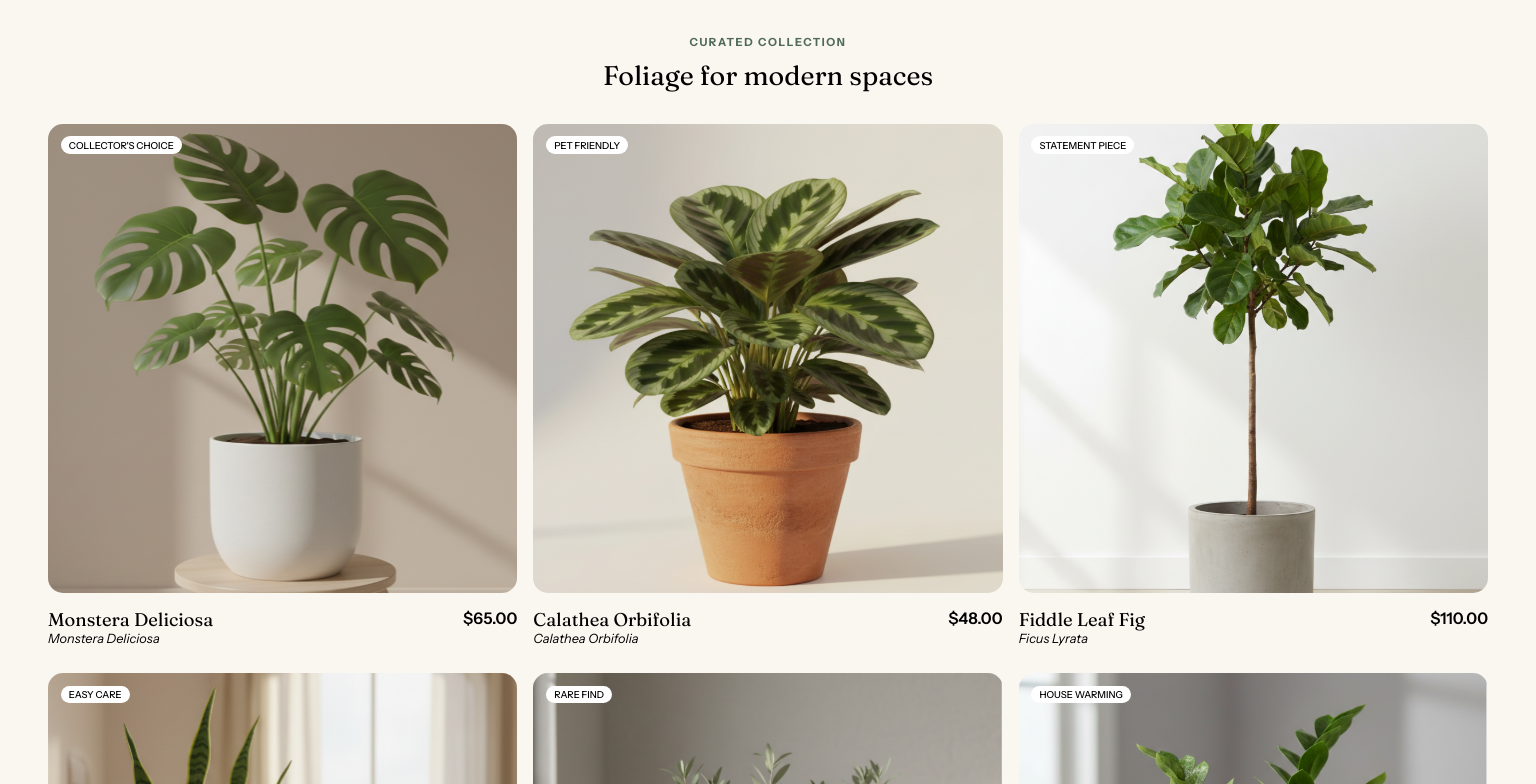
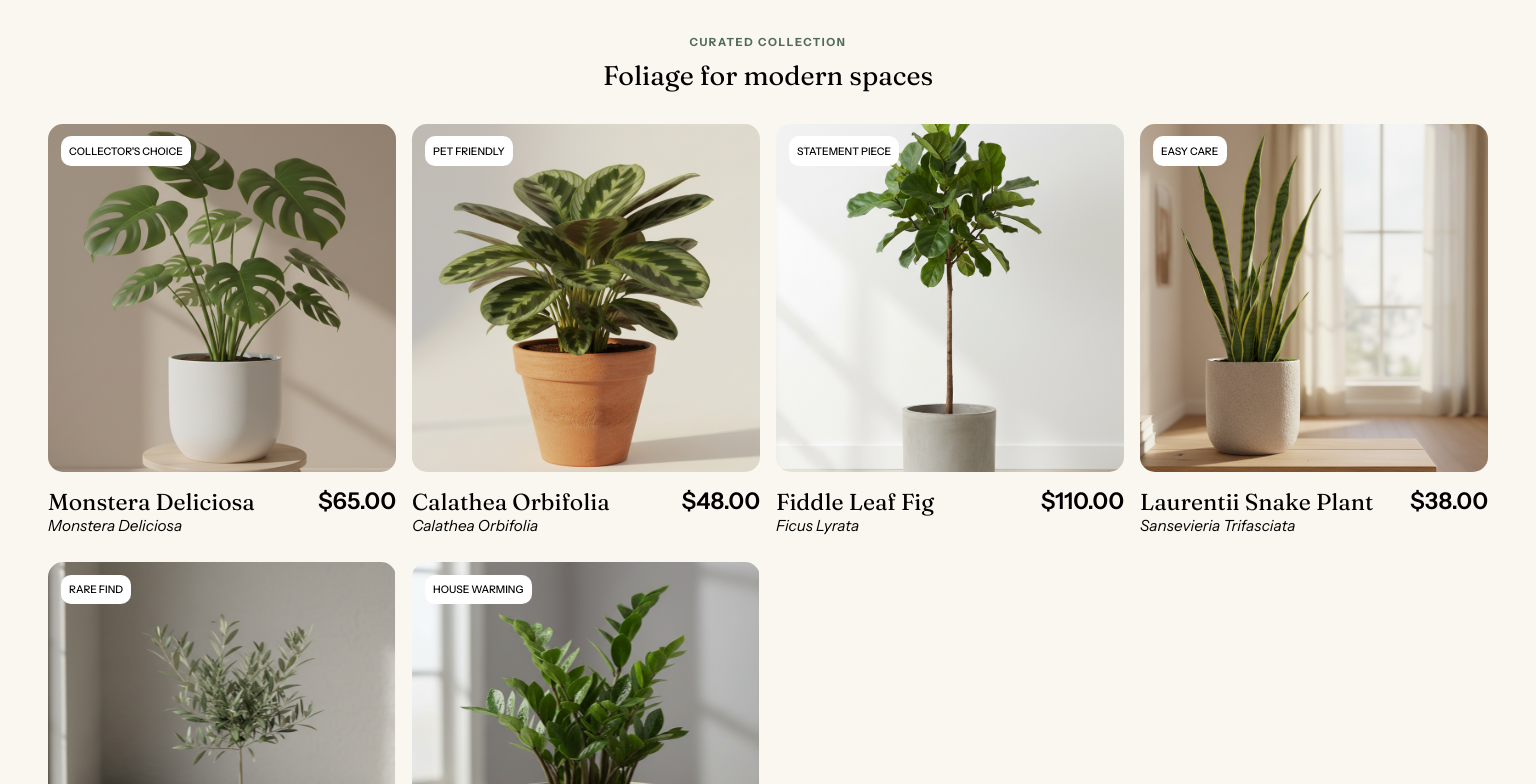
Before and after one commit to knaur-onn/Terra, a React (Vite) app: page / in a window 1536 px wide. Shown: the part 1100-1884 px from the top of the page. Built offline with nearby package versions, Linux system fonts and the light colour scheme.

Commit message:
Improved the responsiveness of the text of the image cards on the collection sections

```diff
--- a/src/styles/Collections.css
+++ b/src/styles/Collections.css
@@ -26,10 +26,15 @@
 
 @media (min-width: 1344px) {
     .collections-card{
-    grid-template-columns: repeat(auto-fit, minmax(350px, 1fr));
+    grid-template-columns: repeat(auto-fit, minmax(310px, 1fr));
     }
 }
 
+@media (min-width: 1410px) {
+    .collections-card{
+    grid-template-columns: repeat(auto-fit, minmax(340px, 1fr));
+    }
+}
 /* @media (min-width: 768px) {
     .collections-card{
         display: grid;
--- a/src/styles/ImageCard.css
+++ b/src/styles/ImageCard.css
@@ -23,10 +23,10 @@
     background-color: white;
     display: inline-block;
     font-family: "Instrument Sans", sans-serif;
-    font-size: 0.6rem;
+    font-size: clamp(0.6rem, 1vw, 0.65rem);
     font-weight: 500;
     border-radius: 10px;
-    padding: 0.2rem 0.5rem;
+    padding: min(0.8em, 2.6%);
     position: absolute;
     top: 0.8rem;
     left: 0.8rem;
@@ -59,12 +59,14 @@
 .product-subname{
     font-size: 0.8rem;
     font-style: italic;
+    font-size: clamp(0.8rem, 1vw, 1.5rem);
 }
 
 .product-name{
-    font-size: 1.15rem;
+    font-size: clamp(1.2rem, 1.5vw, 2rem);
 }
 
 .product-price{
     font-weight: 600;
+    font-size: clamp(1.1rem, 1.5vw, 2rem);
 }
```
